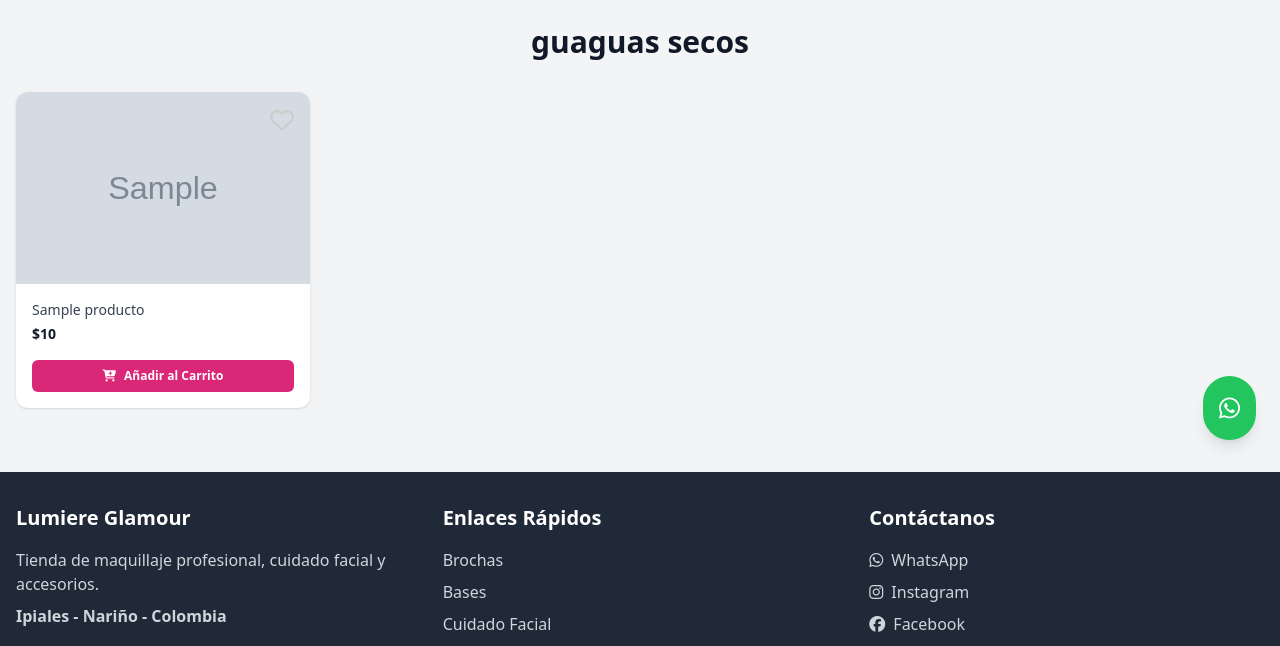
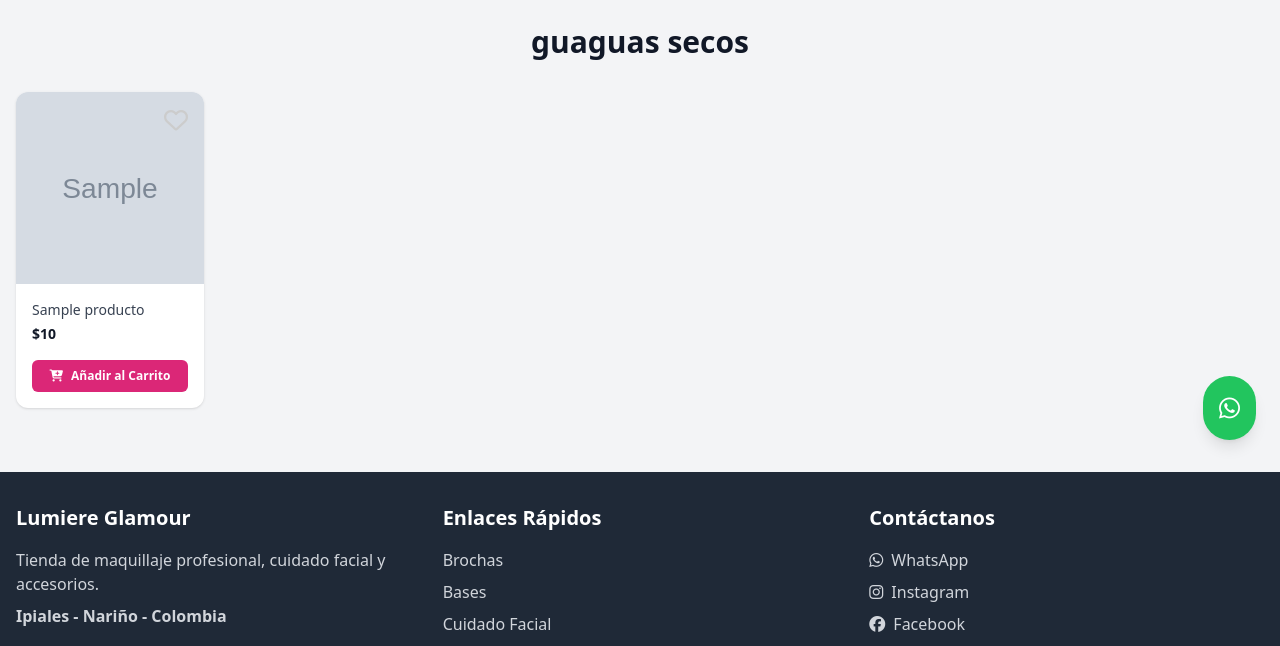
Before and after one commit to mario443-has/tienda-lumiere-glamour, a Django app: template store/templates/store/categoria.html in a window 1280 px wide. Shown: the part 232-878 px from the top of the page. Run offline with Django 5.2, Linux system fonts and the light colour scheme; data comes from the database, SQL or seed files in the repository; tables that the repository leaves empty hold one stand-in row (values such as "Sample post"); the template is opened without the code that fills it: values that come from a table or form of the project are taken from there, most other values are stand-ins (such as "Sample title", 1, 10 or a date in 2020); grey boxes marked "Sample" are stand-in pictures; some libraries are stand-ins or nearby versions.

Commit message:
diseño categorias

```diff
--- a/store/templates/store/categoria.html
+++ b/store/templates/store/categoria.html
@@ -29,7 +29,7 @@
         {% if categoria %}{{ categoria.nombre }}{% else %}Productos{% endif %}
     </h1>
 
-    <div class="grid grid-cols-2 sm:grid-cols-2 md:grid-cols-3 lg:grid-cols-4 gap-6">
+    <div class="grid grid-cols-3 sm:grid-cols-4 md:grid-cols-5 lg:grid-cols-6 gap-6">
         {% for producto in pagina_productos %} {# Usar 'pagina_productos' como se pasa desde views.py #}
             {# Incluye la tarjeta de producto desde el template parcial correcto #}
             {% include 'store/components/product_card.html' with producto=producto favoritos_ids=favoritos_ids %}
```
